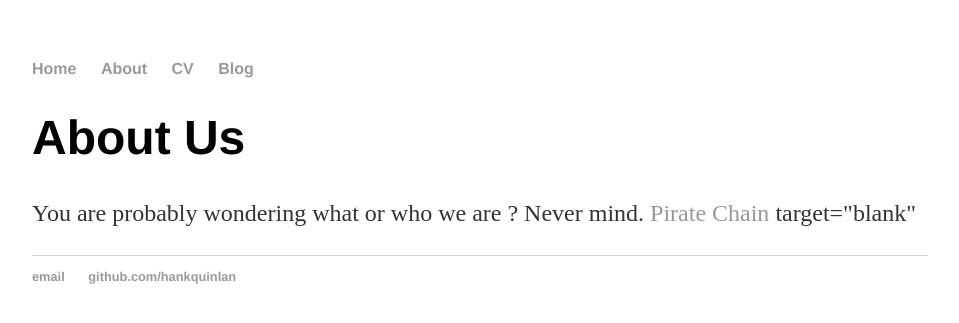
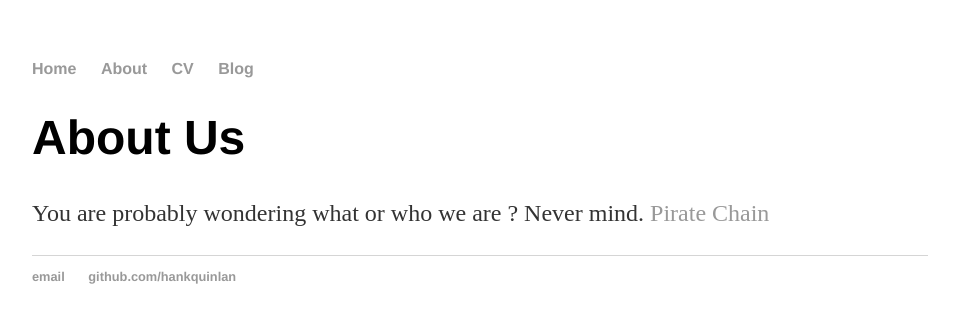
Before and after one commit to hous3/hous3.github.io, a Jekyll site: the page built from about/index.html, in a window 1280 px wide. Shown: the top 323 px of the page, without its empty margins (160-1119 px from the left). Built offline with Jekyll 4.4.1, drawn with Linux system fonts in a browser that asks for light colours.

Commit message:
Update index.html

```diff
--- a/about/index.html
+++ b/about/index.html
@@ -4,5 +4,5 @@ title: Hank Quinlan, Horrible Cop
 ---
 <div class="blurb">
 	<h1>About Us</h1>
-	<p>You are probably wondering what or who we are ?</em> Never mind. <a href="http://pirate.black">Pirate Chain</a> target="blank"</p>
+	<p>You are probably wondering what or who we are ?</em> Never mind. <a href="http://pirate.black"  target="blank">Pirate Chain</a></p>
 </div><!-- /.blurb -->
```
